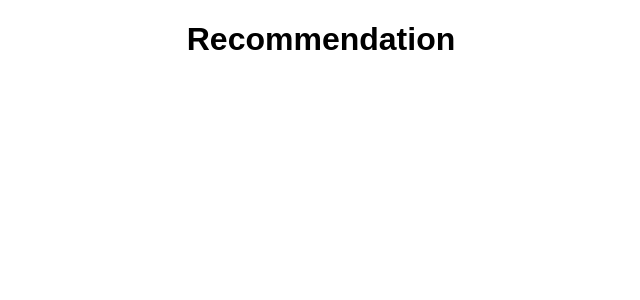
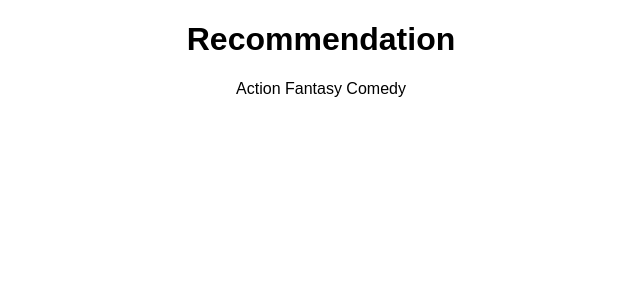
Before and after one commit to Sameony/Recommendation, a React (Create React App) app: page / in a window 1280 px wide. Shown: the top 300 px of the page, without its empty margins (319-959 px from the left). Built offline with nearby package versions, Linux system fonts and the light colour scheme.

Commit message:
Displayed list of tags

```diff
--- a/src/App.js
+++ b/src/App.js
@@ -1,15 +1,48 @@
 import "./styles.css";
 import React, { useState } from "react";
 
+var list = ["Action", "Fantasy", "Comedy"];
+var FantasyList = [
+  "FullMetal Alchemist",
+  "Hunter x Hunter",
+  "Fate/Zero",
+  "Irregular of the magic high school"
+];
+var ActionList = [
+  "Parasyte Maxim",
+  "Tokyo Ghoul",
+  "Akame Ga Kill",
+  "Fate/Zero"
+];
+var ComedyList = [
+  "Gintama",
+  "Grand Blue",
+  "Daily lives of highschool boys",
+  "One punch Man"
+];
+
 export default function App() {
+  function clickEventHandler(Tag) {
+    if (Tag === "Action") {
+    }
+    if (Tag === "Comedy") {
+    }
+    if (Tag === "Fantasy") {
+    }
+  }
   return (
     <div className="App">
       <h1> Recommendation </h1>
-      <ul>
-        <li></li>
-        <li></li>
-        <li></li>
-      </ul>
+      <nav>
+        {list.map(function (item) {
+          return (
+            <span className="pointer" onClick={() => clickEventHandler(item)}>
+              {" "}
+              {item}{" "}
+            </span>
+          );
+        })}
+      </nav>
     </div>
   );
 }
--- a/src/styles.css
+++ b/src/styles.css
@@ -3,6 +3,6 @@
   text-align: center;
 }
 
-li {
-  list-style: none;
+.pointer {
+  cursor: pointer;
 }
```
